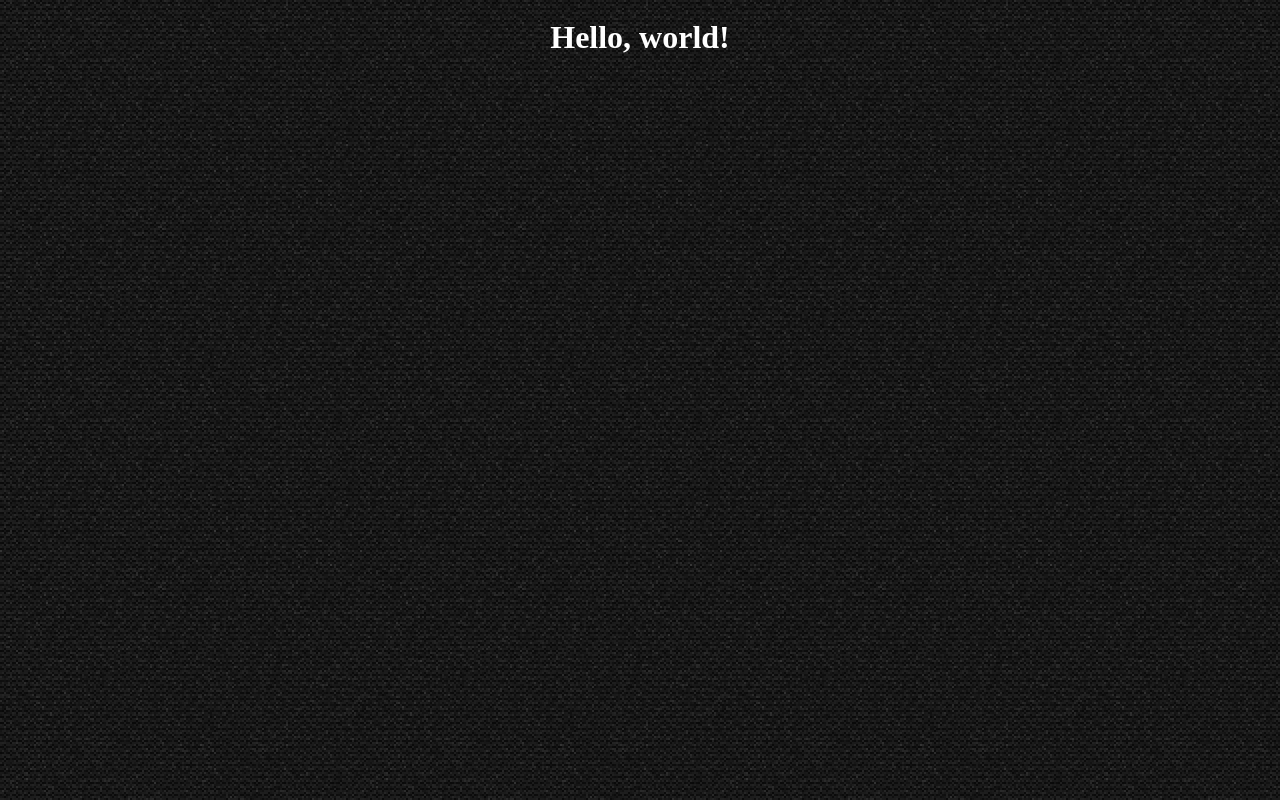
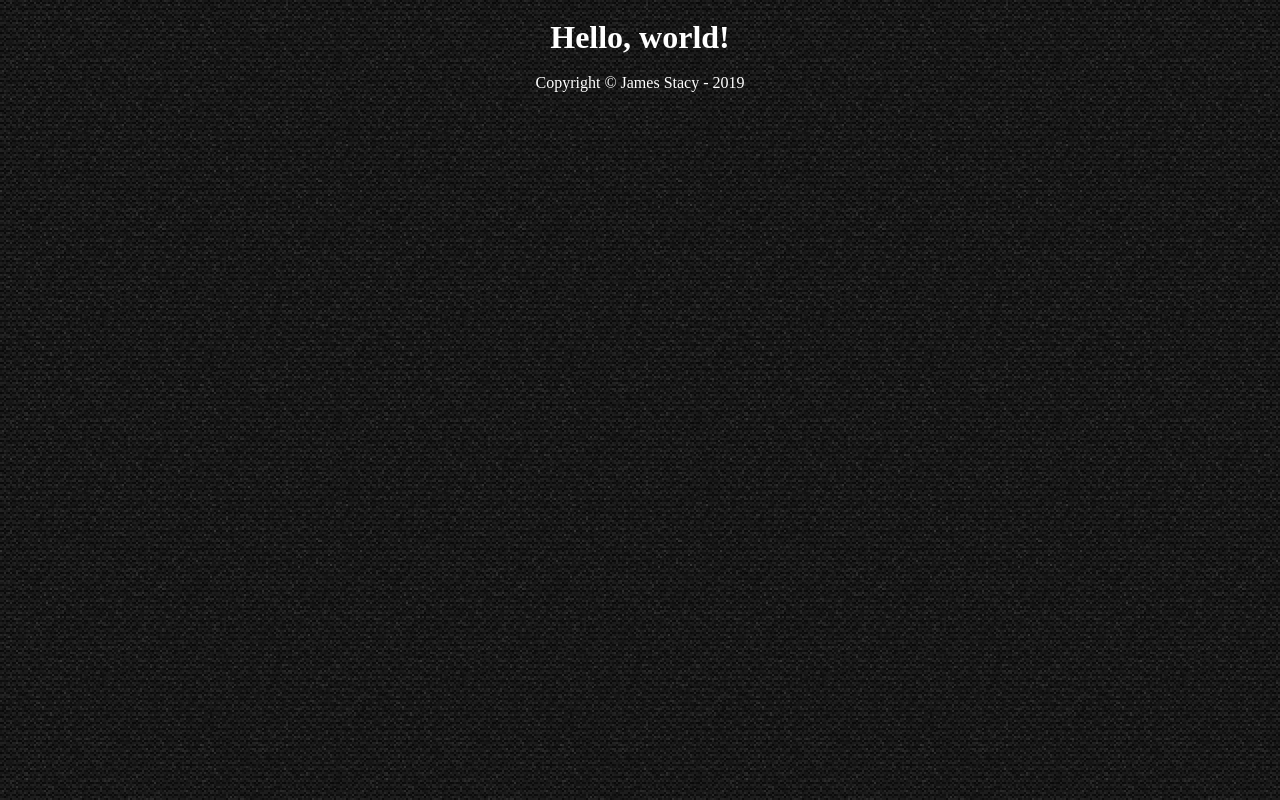
Before and after one commit to SirHexxus/GifTastic, a plain HTML site: page index.html in a window 1280 px wide. Drawn offline with nearby package versions, Linux system fonts and the light colour scheme.

Commit message:
added generic footer

```diff
--- a/index.html
+++ b/index.html
@@ -17,6 +17,8 @@
 	<body>
 		<h1>Hello, world!</h1>
 
+        <footer>Copyright © James Stacy - 2019</footer>
+
 		<!-- Optional JavaScript and jQuery -->
 		<!-- jQuery Tag -->
 		<script src="https://code.jquery.com/jquery-3.4.1.js" integrity="sha256-WpOohJOqMqqyKL9FccASB9O0KwACQJpFTUBLTYOVvVU=" crossorigin="anonymous"></script>
```
